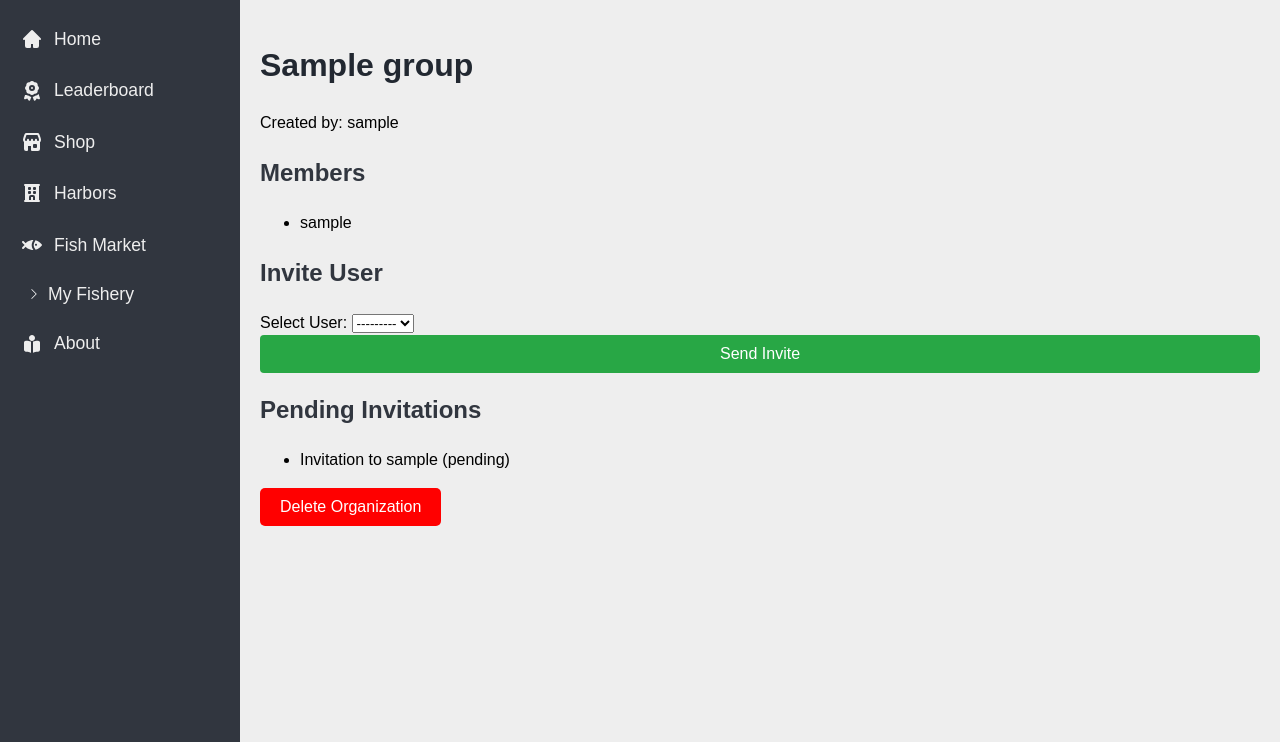
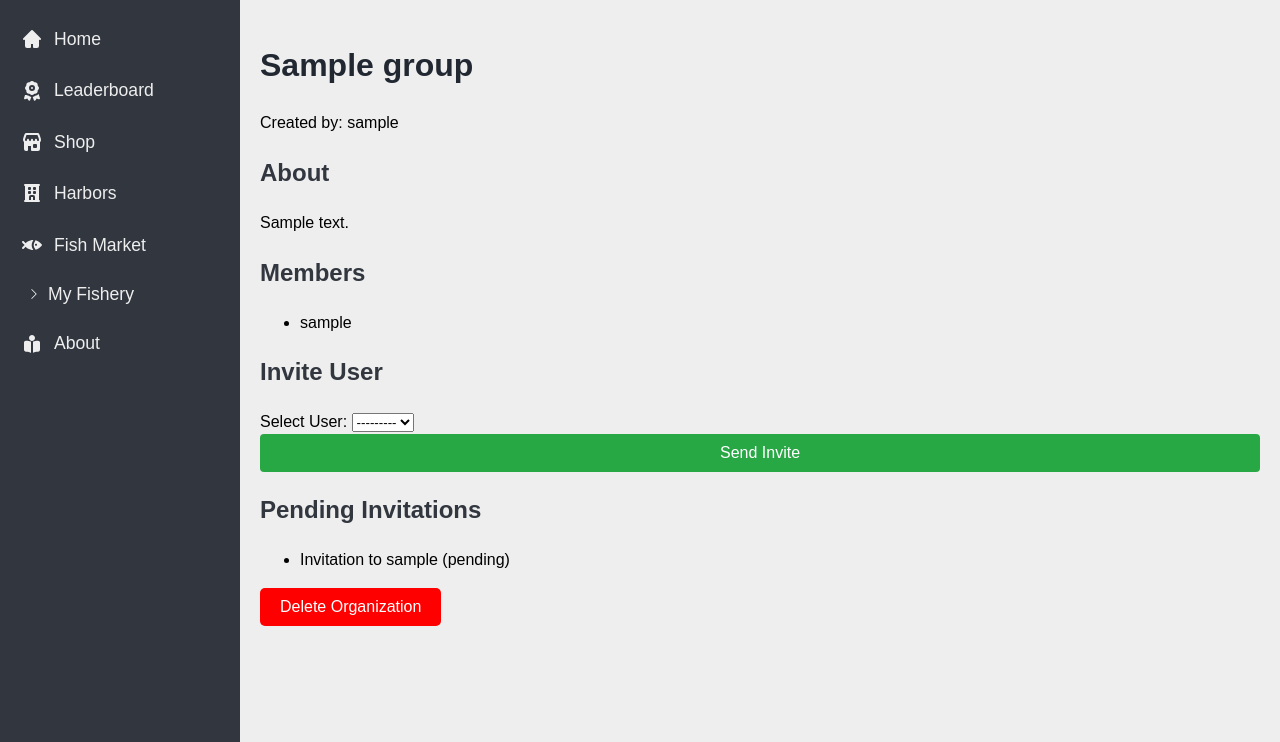
Before and after one commit to Quilliams85/OpenFishbanks, a Django app: page /group/1/ in a window 1280 px wide. Shown: the part 58-800 px from the top of the page. Run offline with Django 5.2, Linux system fonts and the light colour scheme; a user stored in the database is signed in; tables that the repository leaves empty hold one stand-in row (values such as "Sample post"); parts of the project's set-up code (start-up, migrations or seed data) failed here and were passed over.

Commit message:
Update group_detail.html
add description

```diff
--- a/fishbanksapp/templates/fishbanksapp/group_detail.html
+++ b/fishbanksapp/templates/fishbanksapp/group_detail.html
@@ -3,6 +3,9 @@
 <body>
         <h1>{{ group.name }}</h1>
         <p>Created by: {{ group.owner.username }}</p>
+
+        <h2>About</h2>
+        <p>{{group.description}}</p>
 
         <h2>Members</h2>
         <ul class="list-group">
```
